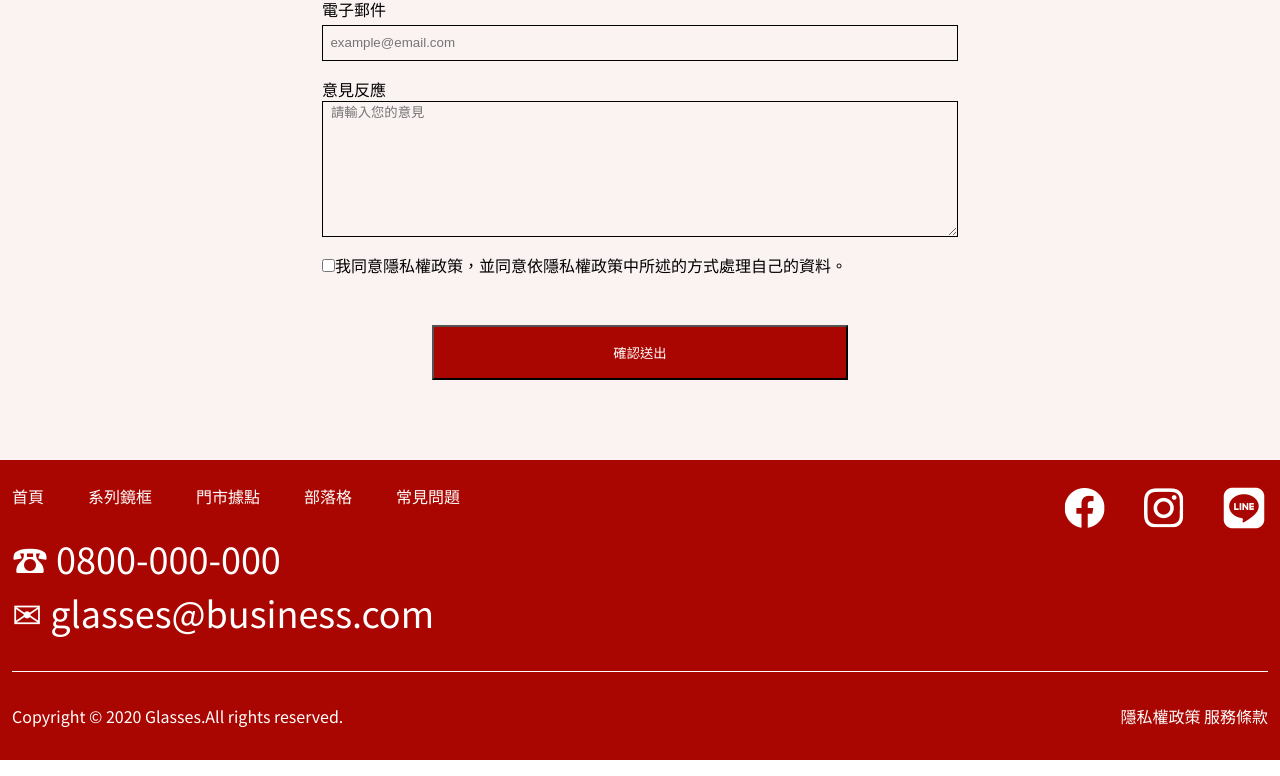
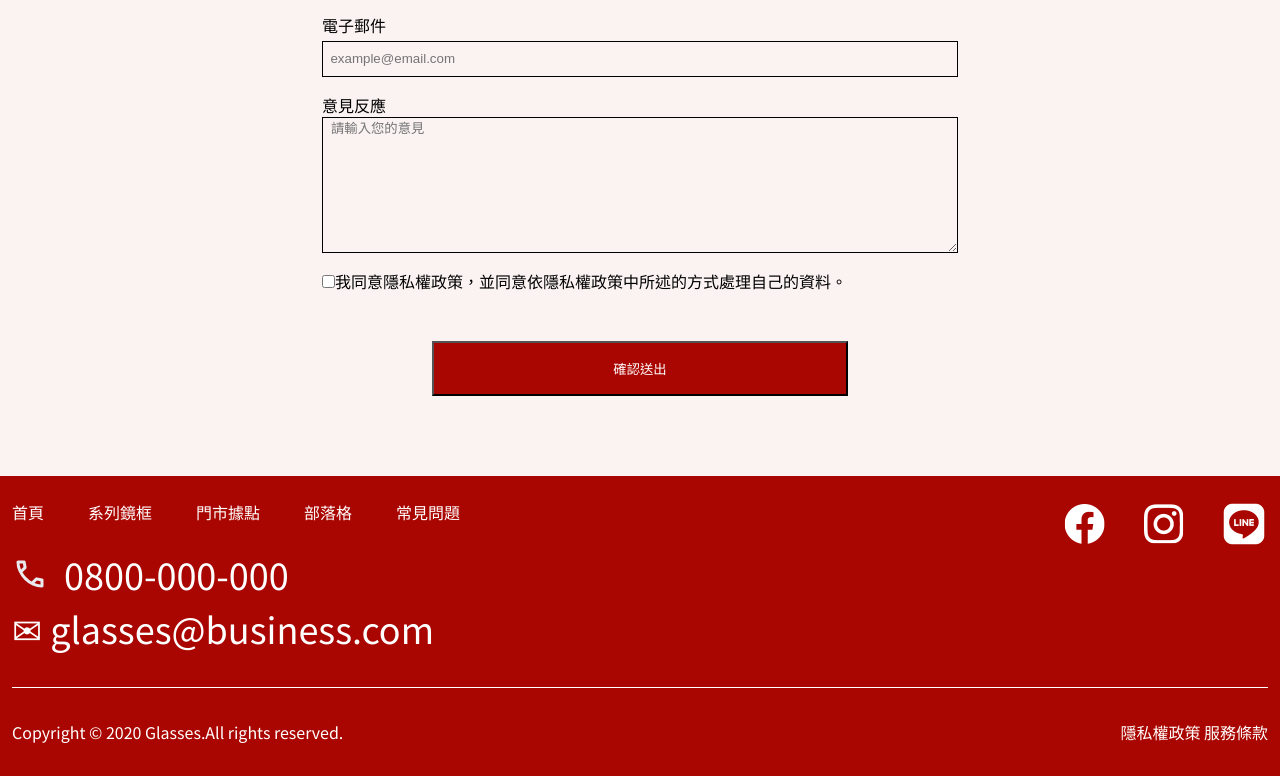
Before and after one commit to emma437/2024week3, a plain HTML site: page index.html in a window 1280 px wide. Shown: the part 3882-4658 px from the top of the page. Drawn offline with Linux system fonts and the light colour scheme.

Commit message:
小修正

```diff
--- a/css/style.css
+++ b/css/style.css
@@ -114,6 +114,7 @@ img {
 .date {
   color: #707070;
   margin-top: 72px;
+  padding-bottom: 16px;
 }
 .section4 h4,
 .content,
@@ -200,6 +201,13 @@ img {
   border-top: 1px solid #ffffff;
   padding-top: 32px;
   padding-bottom: 32px;
+}
+.tel2 {
+  display: flex;
+}
+.phone {
+  width: 36px;
+  margin-right: 16px;
 }
 
 /* 常用class */
@@ -439,4 +447,8 @@ img {
     padding-top: 8px;
     display: block;
   }
+  .phone {
+    width: 18px;
+    margin-right: 11px;
+  }
 }
--- a/index.html
+++ b/index.html
@@ -273,7 +273,14 @@
               <li><a href="#">常見問題</a></li>
             </ul>
             <div class="contact">
-              <p class="fs-9">☎ 0800-000-000</p>
+              <div class="tel2">
+                <img
+                  class="phone"
+                  src="./css/week3-4/call_24dp_E8EAED_FILL0_wght400_GRAD0_opsz24.svg"
+                  alt="phone"
+                />
+                <p class="fs-9">0800-000-000</p>
+              </div>
 
               <p class="fs-9">✉ glasses@business.com</p>
             </div>
```
Also changed, not shown: css/week3-4/call_24dp_E8EAED_FILL0_wght400_GRAD0_opsz24.svg (added), css/week3-4/svg.svg (added).
